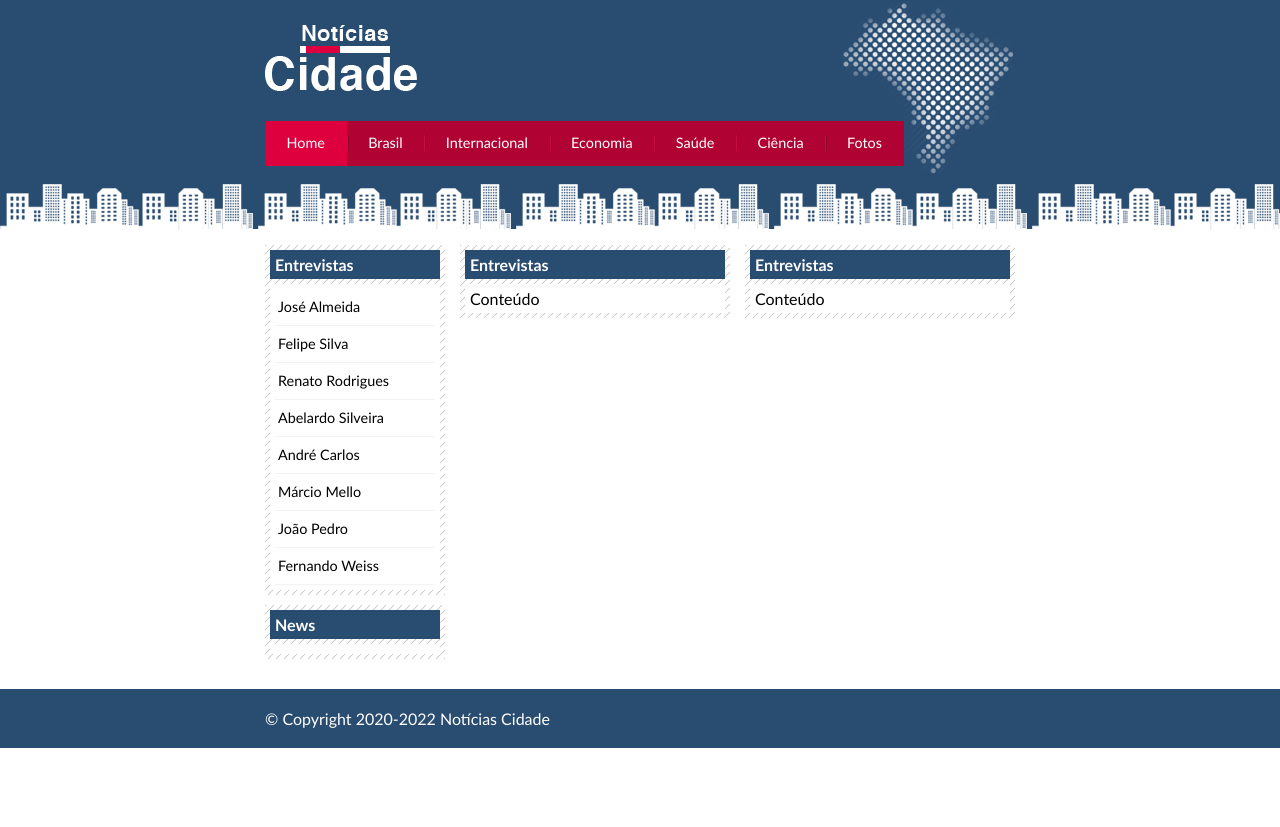
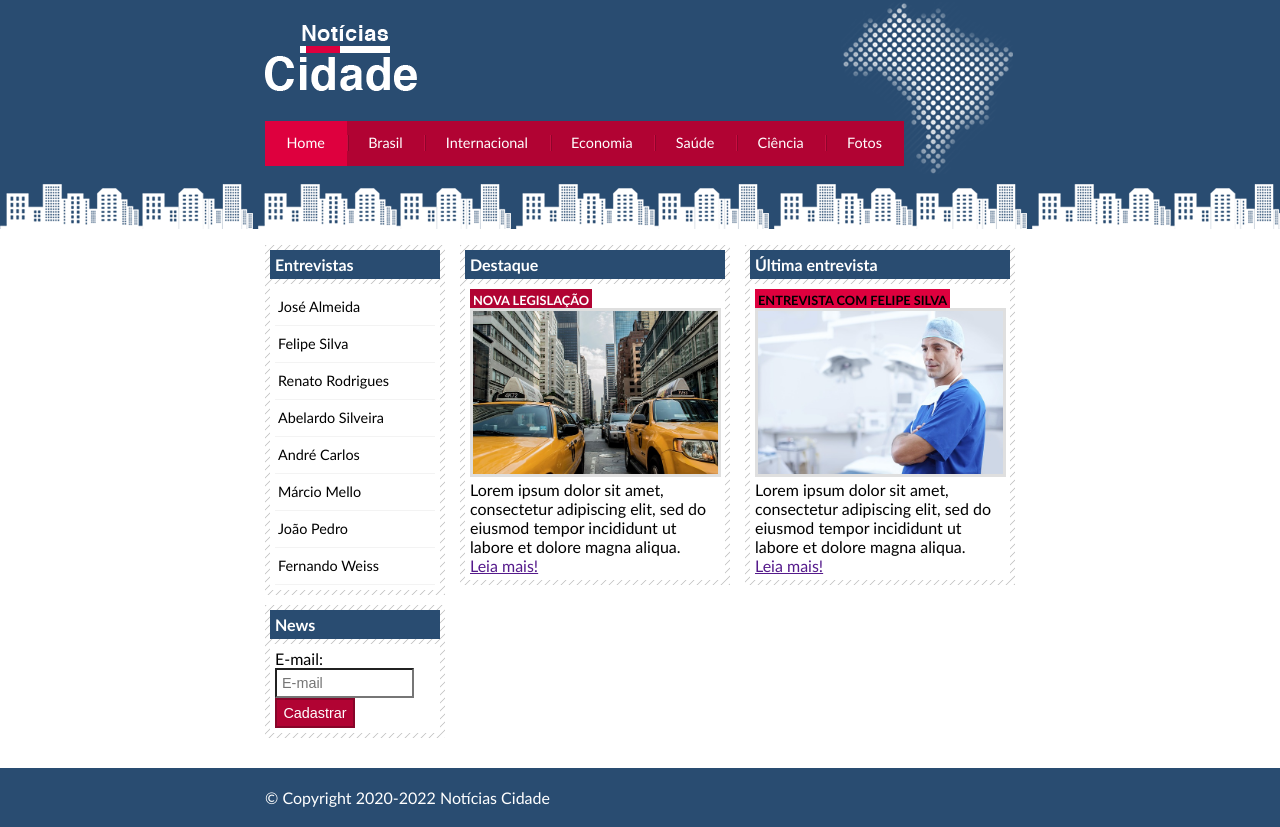
Before and after one commit to thatacello/Site-de-Noticias-Cidade, a plain HTML site: page index.html in a window 1280 px wide. Before the commit the page ends 800 px from the top, so only its background shows below. Drawn offline with Linux system fonts and the light colour scheme.

Commit message:
destaque e última entrevista

```diff
--- a/estilo.css
+++ b/estilo.css
@@ -120,6 +120,40 @@ h2 {
     background: #f9f9f9 url(/imagens/marcador.png) no-repeat left center;
     padding-left: 20px;
 }
+label {
+    display: block;
+    cursor: pointer;
+}
+input {
+    padding: 5px;
+    width: 125px;
+    font-size: 0.9em;
+    background-color: #fff;
+}
+input.submit {
+    width: 80px;
+    color: #fff;
+    background-color: #b10333;
+    border: 2px solid #870529;
+    padding: 5px;
+}
+img.imagem-principal {
+    border: 3px solid #dfdfdf;
+    width: 98%;
+}
+h3 {
+    text-transform: uppercase;
+    display: inline;
+    font-size: 0.8em;
+    padding: 3px;
+}
+.destaque h3 {
+    background: #b10333;
+    color: #fff;
+}
+.entrevista h3 {
+    background: #de003e;
+}
 #rodape {
     width: 750px;
     margin: 0 auto;
--- a/index.html
+++ b/index.html
@@ -52,10 +52,17 @@
                 <!--Início conteúdo primário-->
                 <!--Por uma questão de acessibilidade o conteúdo primário vem primeiro-->
                 <div id="primario">
-                    <div class="caixa">
-                        <h2>Entrevistas</h2>
+                    <div class="caixa destaque">
+                        <h2>Destaque</h2>
                         <div class="caixa-conteudo">
-                            Conteúdo
+                            <h3>Nova Legislação</h3>
+                            <img class="imagem-principal" src="/imagens/taxi.jpg" width="100%">
+                            <p>
+                                Lorem ipsum dolor sit amet, consectetur adipiscing elit,
+                                sed do eiusmod tempor incididunt ut labore et dolore
+                                magna aliqua.
+                            </p>
+                            <a href="">Leia mais!</a>
                         </div>
                     </div>
                 </div>
@@ -63,10 +70,17 @@
 
                 <!--Início conteúdo secundário-->
                 <div id="secundario">
-                    <div class="caixa">
-                        <h2>Entrevistas</h2>
+                    <div class="caixa entrevista">
+                        <h2>Última entrevista</h2>
                         <div class="caixa-conteudo">
-                            Conteúdo
+                            <h3>Entrevista com Felipe Silva</h3>
+                            <img class="imagem-principal" src="/imagens/doutor.jpg" width="100%">
+                            <p>
+                                Lorem ipsum dolor sit amet, consectetur adipiscing elit,
+                                sed do eiusmod tempor incididunt ut labore et dolore
+                                magna aliqua.
+                            </p>
+                            <a href="">Leia mais!</a>
                         </div>
                     </div>
                 </div>
@@ -109,7 +123,15 @@
                     <div class="caixa">
                         <h2>News</h2>
                         <div class="caixa-conteudo">
-
+                            <form>
+                                <div>
+                                    <label for="email">E-mail:</label>
+                                    <input type="text" name="email" id="email" placeholder="E-mail">
+                                </div>
+                                <div>
+                                    <input class="submit" type="submit" value="Cadastrar">
+                                </div>
+                            </form>
                         </div>
                     </div>
                 </div>
```
Also changed, not shown: brasil.html (+42 -2 lines).
